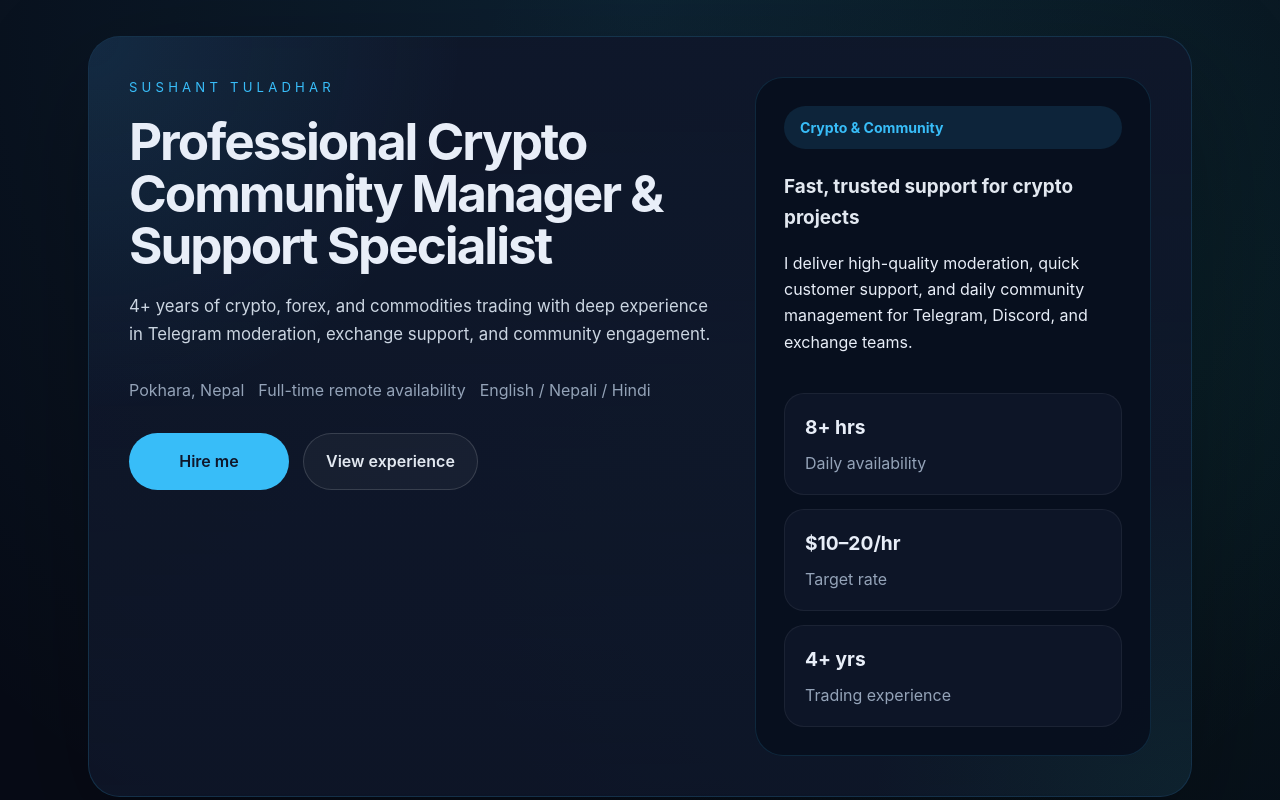
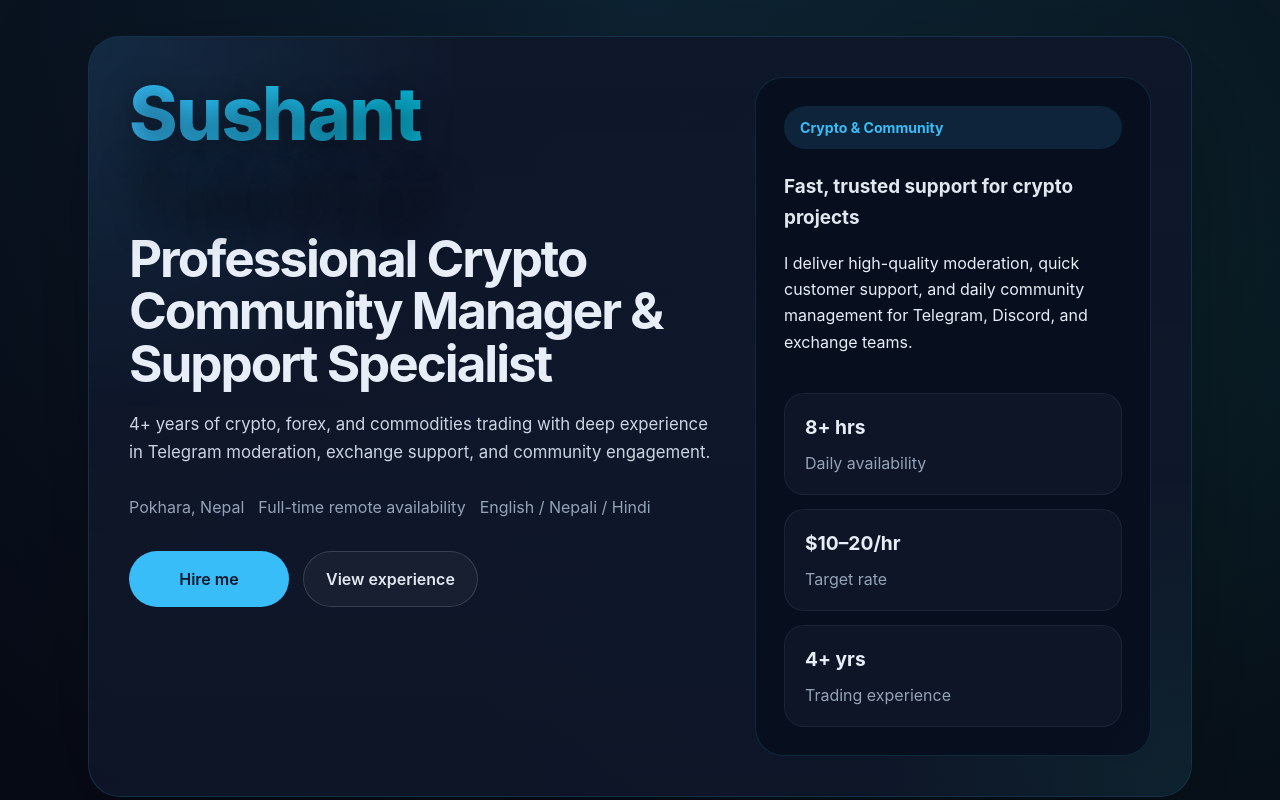
Before and after one commit to fusionfx69/sushant_portfolio, a React (Vite) app in the folder client/: page / in a window 1280 px wide. Shown: the top 800 px of the page. Built offline with nearby package versions, Linux system fonts and the light colour scheme; the HTML template or start-up script is replaced by a standard one.

Commit message:
final one

```diff
--- a/client/src/App.jsx
+++ b/client/src/App.jsx
@@ -63,7 +63,7 @@ function App() {
     <div className="app-shell">
       <header className="hero" data-animate>
         <div className="hero-copy">
-          <p className="eyebrow">Sushant Tuladhar</p>
+          <h2 className="hero-name"><span>Sushant</span> <span className="hero-last">Tuladhar</span></h2>
           <h1>Professional Crypto Community Manager & Support Specialist</h1>
           <p className="hero-text">
             4+ years of crypto, forex, and commodities trading with deep experience in Telegram
--- a/client/src/index.css
+++ b/client/src/index.css
@@ -64,6 +64,25 @@ textarea {
   color: #38bdf8;
   margin: 0 0 16px;
   font-size: 0.82rem;
+}
+
+/* Prominent name styling */
+.hero-name {
+  margin: 0 0 8px;
+  font-size: clamp(2.8rem, 6vw, 4.6rem);
+  line-height: 1;
+  font-weight: 800;
+  letter-spacing: -0.02em;
+  background: linear-gradient(90deg, #38bdf8 0%, #06b6d4 50%, #a78bfa 100%);
+  -webkit-background-clip: text;
+  background-clip: text;
+  color: transparent;
+  text-shadow: 0 8px 30px rgba(7, 11, 22, 0.6);
+}
+
+.hero-name .hero-last {
+  display: inline-block;
+  transform: translateY(2px);
 }
 
 .hero h1 {
```
